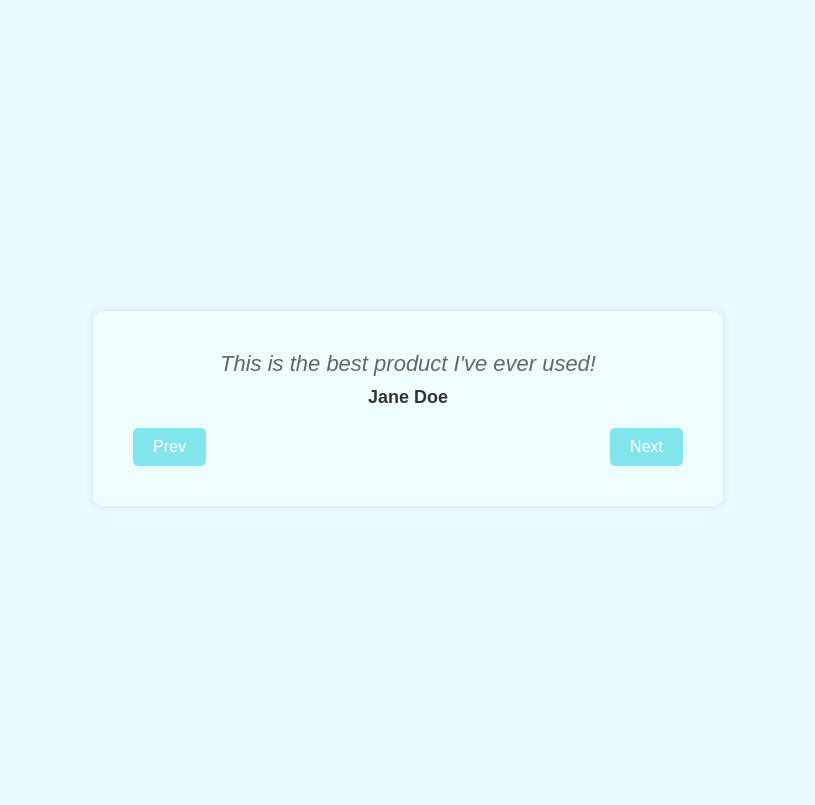
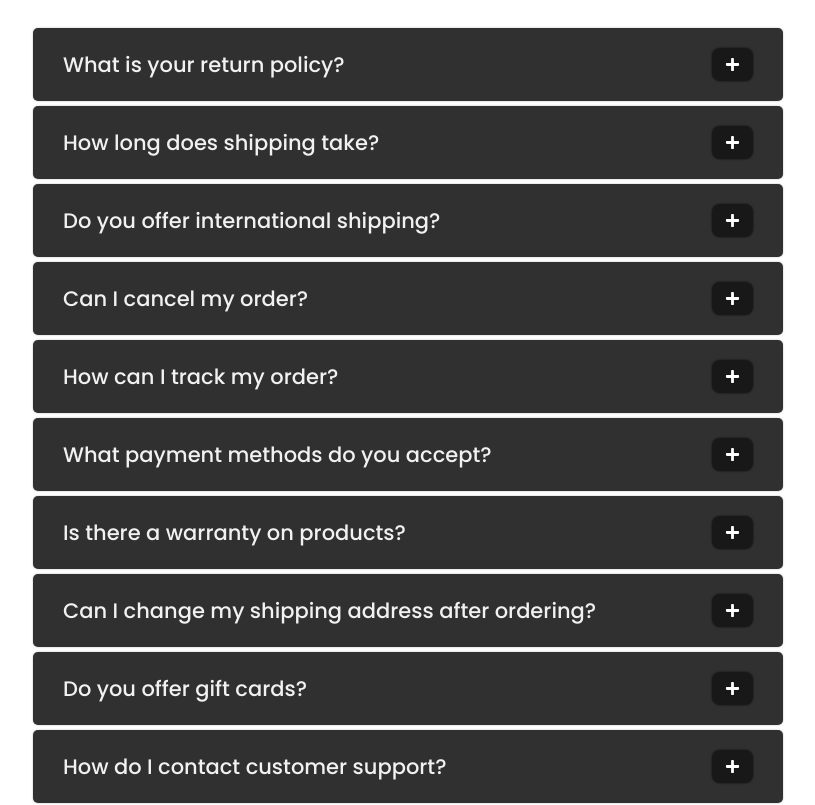
Before and after one commit to alaminuixd/react-projects-2025, a React (Vite) app: page / in a window 1280 px wide. Shown: the top 805 px of the page, without its empty margins (232-1047 px from the left). Built offline with nearby package versions, Linux system fonts and the light colour scheme; a web font is replaced by a local one.

Commit message:
accordion single click

```diff
--- /dev/null
+++ b/public/json/accordionData.json
@@ -0,0 +1,62 @@
+[
+  {
+    "id": "uuidv4()",
+    "question": "What is your return policy?",
+    "answer": "You can return items within 30 days of purchase for a full refund. Lorem ipsum, dolor sit amet consectetur adipisicing elit. Doloremque rem dicta quaerat maiores non. Beatae officia sapiente quis quos, amet id, quia porro commodi repellat tempore dignissimos nihil repellendus fuga?"
+  },
+  {
+    "id": "uuidv4()",
+    "question": "How long does shipping take?",
+    "answer": "Shipping typically takes 3-5 business days. Atque dignissimos quod deleniti? In eum corporis numquam, illo suscipit provident maiores, ipsum inventore eligendi impedit iure, dolore consequatur aspernatur non distinctio? Voluptates numquam ex dolore quae, asperiores doloremque quod."
+  },
+  {
+    "id": "uuidv4()",
+    "question": "Do you offer international shipping?",
+    "answer": "Yes, we offer international shipping to select countries. Est recusandae, exercitationem quia magnam excepturi autem minima! Nam, delectus magnam, eligendi voluptates aspernatur ipsam dignissimos quos aut aliquid beatae sapiente magni illo. Officiis sunt dolorum rerum, eum tempore voluptatibus."
+  },
+  {
+    "id": "uuidv4()",
+    "question": "Can I cancel my order?",
+    "answer": "Yes, orders can be canceled within 24 hours of placement. Praesentium facilis perspiciatis, omnis quo nostrum modi. Possimus temporibus, doloremque commodi ullam fugit exercitationem assumenda quo ducimus cum eligendi et dolore perspiciatis nam! Tempore tenetur repellat perferendis, obcaecati eligendi recusandae?"
+  },
+  {
+    "id": "uuidv4()",
+    "question": "How can I track my order?",
+    "answer": "Once your order ships, you will receive a tracking link via email. At cumque cum incidunt quidem officiis nihil labore, quia corporis saepe dolorem veniam accusamus dolor! Cum explicabo quidem voluptatibus voluptatem tempore consequatur quaerat similique. Nesciunt maxime libero ab nihil necessitatibus."
+  },
+  {
+    "id": "uuidv4()",
+    "question": "What payment methods do you accept?",
+    "answer": "We accept credit cards, PayPal, and other secure payment options. Dolorum nesciunt iste voluptas iusto fugiat corrupti blanditiis necessitatibus vitae molestias repellat quis adipisci ducimus asperiores quia excepturi numquam illo, molestiae obcaecati saepe minus maxime sunt soluta aliquam vel. Voluptatibus!"
+  },
+  {
+    "id": "uuidv4()",
+    "question": "Is there a warranty on products?",
+    "answer": "Yes, most products come with a 1-year warranty. Distinctio, quibusdam cumque? Error perspiciatis architecto non sequi, velit aperiam fugit tempora culpa possimus ipsam neque nam reiciendis rerum quod accusantium, ullam tenetur sunt aspernatur. Placeat enim aut in esse!"
+  },
+  {
+    "id": "uuidv4()",
+    "question": "Can I change my shipping address after ordering?",
+    "answer": "You can change your shipping address within 12 hours of placing the order. Quam harum quis, dolore voluptatem explicabo totam fuga sit placeat quas deleniti repellendus nesciunt, tenetur minima vero velit asperiores tempore ipsum dolor laborum, aliquam officiis sed. Corporis quo maxime architecto."
+  },
+  {
+    "id": "uuidv4()",
+    "question": "Do you offer gift cards?",
+    "answer": "Yes, we offer digital gift cards that can be purchased online. Sit fuga nobis sapiente fugiat, ipsa maiores non consequatur quidem temporibus natus, quas accusamus doloribus ullam aut, hic enim dolor perferendis eos dicta illo architecto nesciunt? Optio provident labore officiis!"
+  },
+  {
+    "id": "uuidv4()",
+    "question": "How do I contact customer support?",
+    "answer": "You can reach our customer support team via email or phone. Necessitatibus atque vel possimus incidunt totam iste porro, dolor, perferendis consectetur nam maxime quae ullam sequi impedit ex explicabo quos fugit quasi tenetur labore rerum quo illo. Expedita, iusto similique?"
+  },
+  {
+    "id": "uuidv4()",
+    "question": "Can I cancel my order?",
+    "answer": "Yes, orders can be canceled within 24 hours of placement. Minus, voluptate esse, quis aperiam nihil illo itaque neque eius ullam alias, enim odit consectetur dolore! Quia, omnis rerum. Voluptas illum minima, libero distinctio delectus aut optio sint. Aspernatur, non?"
+  },
+  {
+    "id": "uuidv4()",
+    "question": "How can I track my order?",
+    "answer": "Once your order ships, you will receive a tracking link via email. Explicabo voluptate fuga aperiam ab corrupti odit tempora rem doloremque alias natus in odio, sapiente veritatis ex, incidunt ratione beatae quam neque repudiandae consectetur cumque sequi facere ipsam. Sed, exercitationem."
+  }
+]
--- a/src/App.jsx
+++ b/src/App.jsx
@@ -7,12 +7,13 @@ import React from "react";
 // import Meals from "./components/meals/Meals";
 // import Counter from "./components/counter/Counter";
 // import Todos from "./components/todos/Todos";
-import Testimonials from "./components/testamonails/testimonials";
+// import Testimonials from "./components/testamonails/testimonials";
+import Accordions from "./components/accordion/Accordions";
 
 function App() {
   return (
     <div>
-      <Testimonials />
+      <Accordions />
     </div>
   );
 }
--- /dev/null
+++ b/src/components/accordion/Accordion.jsx
@@ -0,0 +1,42 @@
+import React, { useEffect, useRef, useState } from "react";
+
+import { FaPlus, FaMinus } from "react-icons/fa";
+import styles from "./Accordion.module.css";
+function Accordion({ id, question, answer, onToggle, isOpen }) {
+  const answerRef = useRef(null);
+  const [height, setHeight] = useState("0px");
+  useEffect(() => {
+    if (isOpen) {
+      setHeight(`${answerRef.current.scrollHeight}px`);
+    } else {
+      setHeight(`${answerRef.current.scrollHeight}px`);
+      setTimeout(() => {
+        setHeight("0px");
+      }, 0);
+    }
+  }, [isOpen]);
+  return (
+    <div
+      className={
+        isOpen ? `${styles["faq"]} ${styles["faq-opened"]}` : styles["faq"]
+      }
+    >
+      <div className={styles["question"]}>
+        {question && <h3>{question}</h3>}
+        <button onClick={onToggle}>{isOpen ? <FaMinus /> : <FaPlus />}</button>
+      </div>
+      <div
+        ref={answerRef}
+        style={{
+          height: height,
+          overflow: "hidden",
+          transition: "height .2s ease-out",
+        }}
+      >
+        {isOpen && answer && <p>{answer}</p>}
+      </div>
+    </div>
+  );
+}
+
+export default Accordion;
--- /dev/null
+++ b/src/components/accordion/Accordion.module.css
@@ -0,0 +1,46 @@
+.faq {
+  background: #303030;
+  padding: 20px 30px;
+  margin-bottom: 5px;
+  border-radius: 5px;
+  box-shadow: 0 0 2px rgba(0, 0, 0, 0.3);
+  color: #f1f1f1;
+}
+.faq-opened {
+  background-color: #144b00;
+}
+.question {
+  display: flex;
+  align-items: center;
+  justify-content: space-between;
+}
+.question h3 {
+  font-size: 21px;
+  font-weight: 500;
+  margin: 0;
+}
+.question button {
+  display: flex;
+  align-items: center;
+  background-color: rgba(0, 0, 0, 0.5);
+  padding: 8px 12px;
+  font-size: 15px;
+  color: #fff;
+  box-shadow: 0 0 2px rgba(0, 0, 0, 0.8);
+  border-radius: 8px;
+  border: 1px solid transparent;
+  font-weight: 500;
+  font-family: inherit;
+  cursor: pointer;
+  transition: border-color 0.25s;
+}
+.question button:focus {
+  outline: none;
+}
+.question .button-opened {
+  background-color: #144b00;
+}
+.faq p {
+  margin: 0;
+  margin-top: 10px;
+}
--- /dev/null
+++ b/src/components/accordion/Accordions.jsx
@@ -0,0 +1,30 @@
+import React, { useEffect, useState } from "react";
+
+import styles from "./Accordions.module.css";
+
+import Accordion from "./Accordion";
+import useFetch from "./useFetch";
+function Accordions() {
+  const { isLoading, isErr, faqs, faqId, handleToggle } = useFetch(
+    "/json/accordionData.json"
+  );
+  return (
+    <div className={styles["home-container"]}>
+      {isLoading && <p>Data is loading...</p>}
+      {isErr && <p>{isErr}</p>}
+      {faqs &&
+        faqs.map((faq) => {
+          return (
+            <Accordion
+              key={faq.id}
+              {...faq}
+              onToggle={() => handleToggle(faq.id)}
+              isOpen={faq.id === faqId}
+            />
+          );
+        })}
+    </div>
+  );
+}
+
+export default Accordions;
--- /dev/null
+++ b/src/components/accordion/Accordions.module.css
@@ -0,0 +1,7 @@
+.home-container {
+  width: 100%;
+  max-width: 750px;
+  margin: auto;
+  padding: 20px 40px;
+  font-family: "Poppins", Arial, Helvetica, sans-serif;
+}
--- /dev/null
+++ b/src/components/accordion/useFetch.jsx
@@ -0,0 +1,40 @@
+import React, { useState, useEffect } from "react";
+import { v4 as uuidv4 } from "uuid";
+function useFetch(url) {
+  const [isLoading, setIsLoading] = useState(true);
+  const [isErr, setIsErr] = useState(null);
+  const [faqs, setFaqs] = useState(null);
+  const [faqId, setFaqId] = useState(null);
+  useEffect(() => {
+    setTimeout(() => {
+      fetch(url)
+        .then((response) => {
+          if (!response.ok) {
+            setIsLoading(false);
+            throw Error("Data fatching failed! Invalid URL.");
+          }
+          setIsLoading(true);
+          return response.json();
+        })
+        .then((data) => {
+          data.forEach((item) => (item.id = uuidv4()));
+          setFaqs(data);
+          setIsLoading(false);
+        })
+        .catch((err) => {
+          setIsErr(err.message);
+          setIsLoading(false);
+        });
+    }, 1000);
+  }, []);
+  // handler functions
+  const handleToggle = (id) => {
+    setFaqId((faqID) => {
+      return faqID === id ? null : id;
+    });
+    console.log(faqId);
+  };
+  return { isLoading, isErr, faqs, faqId, handleToggle };
+}
+
+export default useFetch;
```
Also changed, not shown: src/components/accordion/utils/content.js (added, +18 -0 lines).
